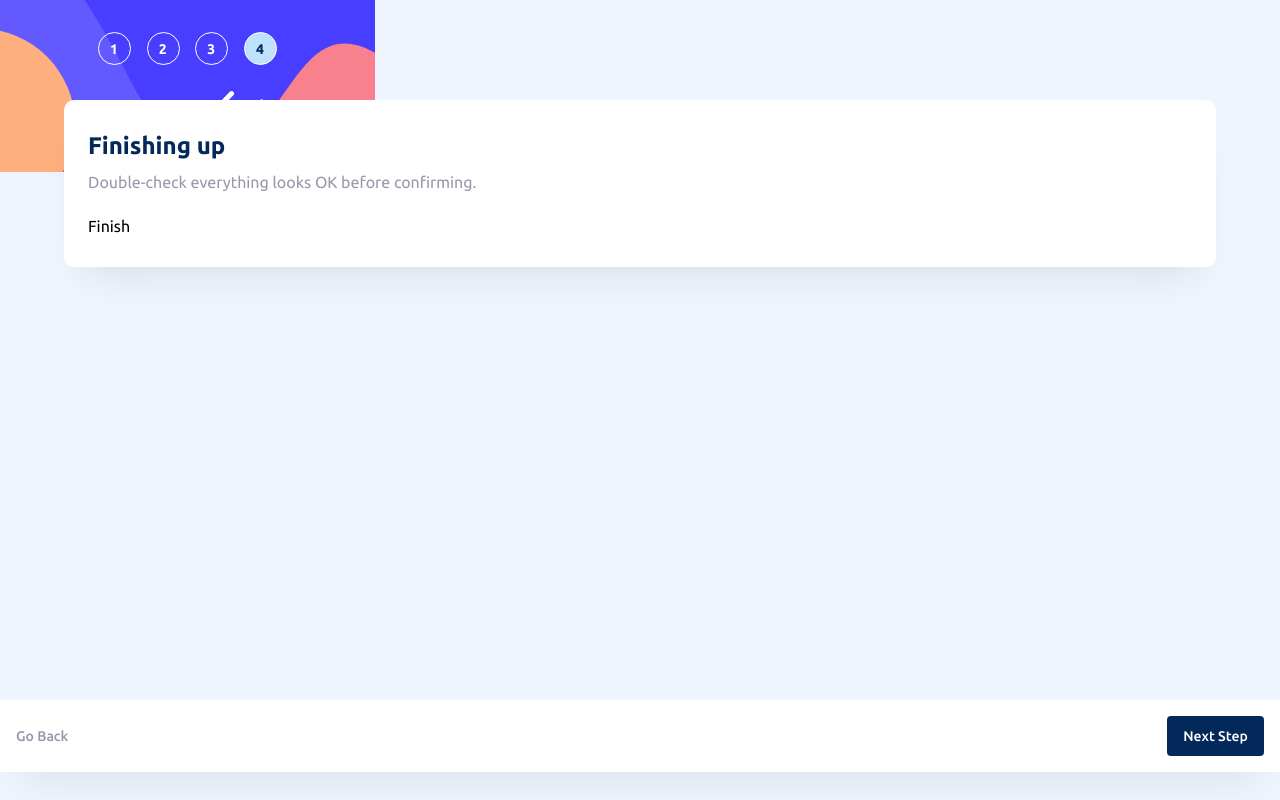
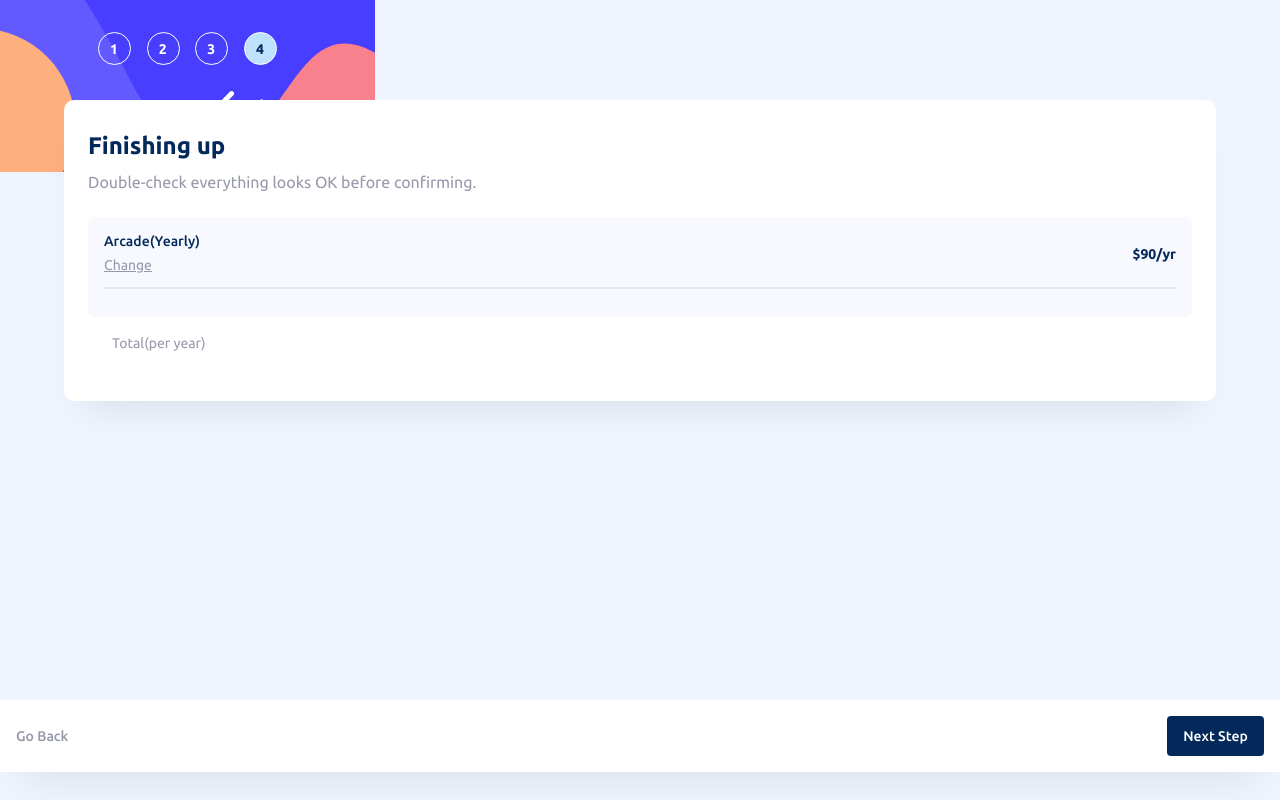
Before and after one commit to tamta123/multi-step-form-front, a React (Vite) app: page /Finish in a window 1280 px wide. Built offline with nearby package versions, Linux system fonts and the light colour scheme.

Commit message:
wip:add the finish page information

```diff
--- a/src/components/Finish/CustomerChoice.tsx
+++ b/src/components/Finish/CustomerChoice.tsx
@@ -1,5 +1,178 @@
+import { useDispatch, useSelector } from "react-redux";
+import styled from "styled-components";
+import data from "../../Data.json";
+
 const CustomerChoice = () => {
-  return <div></div>;
+  const dispatch = useDispatch();
+  const formData = useSelector((state) => state.customer);
+  const price =
+    formData.payment_frequency === "Yearly"
+      ? data[formData.plan_choice].yearly_price
+      : data[formData.plan_choice].monthly_price;
+
+  const getPrice = (planName) => {
+    return formData.payment_frequency === "Yearly"
+      ? data[planName].add_ons[0].yearly_price
+      : data[planName].add_ons[0].monthly_price;
+  };
+
+  //   console.log(selectedAddOn);
+
+  return (
+    <div>
+      <Wrapper>
+        <PlanChoice>
+          <div style={{ display: "flex", flexDirection: "column", gap: "6px" }}>
+            <Name>
+              <span>
+                {formData.plan_choice === "arcade"
+                  ? "Arcade"
+                  : formData.plan_choice === "advance"
+                  ? "Advance"
+                  : "Pro"}
+              </span>
+              <span>
+                {formData.payment_frequency === "Yearly"
+                  ? "(Yearly)"
+                  : "(Monthly)"}
+              </span>
+            </Name>
+            <Change>Change</Change>
+          </div>
+          <PriceDiv>
+            <span>{price}</span>
+            <span>
+              {formData.payment_frequency === "Yearly" ? "/yr" : "/mo"}
+            </span>
+          </PriceDiv>
+        </PlanChoice>
+        <AddOnsWrapper>
+          {formData.online_service === true && (
+            <AddOns>
+              <div>Online service</div>
+              <PriceInfo>
+                <span>+{getPrice("arcade")}</span>
+                <span>
+                  {formData.payment_frequency === "Yearly" ? "/yr" : "/mo"}
+                </span>
+              </PriceInfo>
+            </AddOns>
+          )}
+          {formData.larger_storage === true && (
+            <AddOns>
+              <div>Larger Storage</div>
+              <PriceInfo>
+                <span>+{getPrice("arcade")}</span>
+                <span>
+                  {formData.payment_frequency === "Yearly" ? "/yr" : "/mo"}
+                </span>
+              </PriceInfo>
+            </AddOns>
+          )}
+          {formData.customizable_profile === true && (
+            <AddOns>
+              <div>Customizable Profile</div>
+              <PriceInfo>
+                <span>+{getPrice("arcade")}</span>
+                <span>
+                  {formData.payment_frequency === "Yearly" ? "/yr" : "/mo"}
+                </span>
+              </PriceInfo>
+            </AddOns>
+          )}
+        </AddOnsWrapper>
+        <div></div>
+      </Wrapper>
+      <TotalWrapper>
+        <Total>
+          Total
+          {formData.payment_frequency === "Yearly"
+            ? "(per year)"
+            : "(per month)"}
+        </Total>
+      </TotalWrapper>
+    </div>
+  );
 };
 
 export default CustomerChoice;
+
+const Wrapper = styled.div`
+  border-radius: 8px;
+  background: #f8f9ff;
+  height: auto;
+  padding: 16px;
+`;
+
+const PlanChoice = styled.div`
+  display: flex;
+  justify-content: space-between;
+  align-items: center;
+  border-bottom: 2px solid rgba(150, 153, 170, 0.2043);
+  padding-bottom: 12px;
+`;
+
+const Name = styled.div`
+  color: #022959;
+  font-size: 14px;
+  font-style: normal;
+  font-weight: 500;
+  line-height: normal;
+`;
+const PriceDiv = styled.div`
+  color: #022959;
+  text-align: right;
+  font-size: 14px;
+  font-style: normal;
+  font-weight: 700;
+  line-height: 20px;
+`;
+const Change = styled.span`
+  color: #9699aa;
+  font-size: 14px;
+  font-style: normal;
+  font-weight: 400;
+  line-height: 20px;
+  text-decoration-line: underline;
+`;
+
+const AddOns = styled.div`
+  display: flex;
+  justify-content: space-between;
+  align-items: center;
+  color: #9699aa;
+  font-size: 14px;
+  font-style: normal;
+  font-weight: 400;
+  line-height: 20px;
+`;
+
+const AddOnsWrapper = styled.div`
+  display: flex;
+  flex-direction: column;
+  gap: 12px;
+  padding-top: 12px;
+`;
+
+const PriceInfo = styled.div`
+  color: #022959;
+  text-align: right;
+  font-size: 14px;
+  font-style: normal;
+  font-weight: 400;
+  line-height: 20px;
+`;
+
+const TotalWrapper = styled.div`
+  display: flex;
+  padding: 16px 24px;
+  justify-content: space-between;
+  align-items: center;
+`;
+const Total = styled.span`
+  color: #9699aa;
+  font-size: 14px;
+  font-style: normal;
+  font-weight: 400;
+  line-height: 20px;
+`;
--- a/src/pages/AddOns/AddOns.tsx
+++ b/src/pages/AddOns/AddOns.tsx
@@ -23,7 +23,6 @@
         value: !formData[addOnName],
       })
     );
-    // console.log(addOnName);
   };
 
   return (
--- a/src/pages/Finish/Finish.tsx
+++ b/src/pages/Finish/Finish.tsx
@@ -1,3 +1,4 @@
+import { CustomerChoice } from "../../components/Finish";
 import { NextStep, WhiteBoard } from "../../components/Mutual";
 
 const Finish = () => {
@@ -14,7 +15,7 @@
         title="Finishing up"
         description="Double-check everything looks OK before confirming."
       >
-        Finish
+        <CustomerChoice />
       </WhiteBoard>
       <NextStep />
     </div>
--- a/src/pages/Plan/Plan.tsx
+++ b/src/pages/Plan/Plan.tsx
@@ -94,7 +94,10 @@
             <Pro />
           </PlanCard>
         </CardWrapper>
-        <PaymentFrequency handleToggle={handleToggle} />
+        <PaymentFrequency
+          isYearlyBilling={payment_frequency !== "Yearly"}
+          handleToggle={handleToggle}
+        />
       </WhiteBoard>
       <NextStep />
     </div>
```
